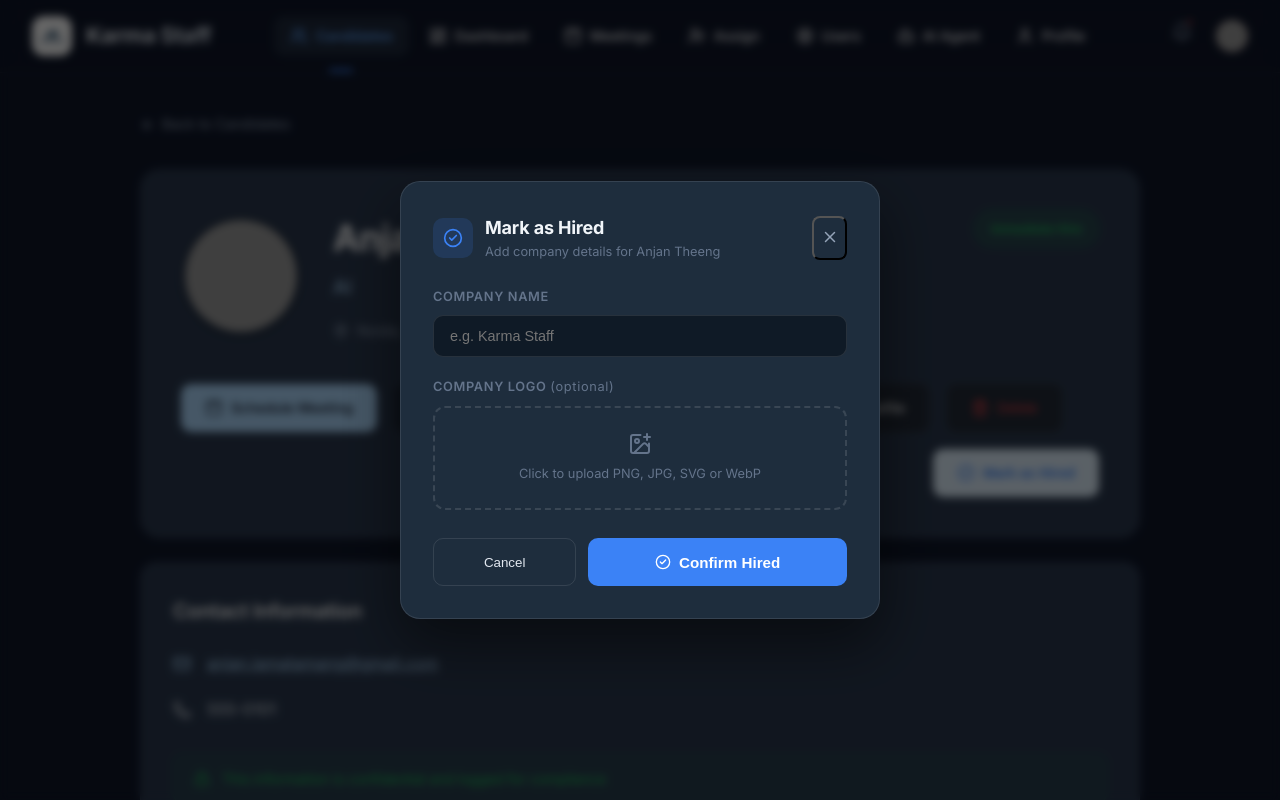
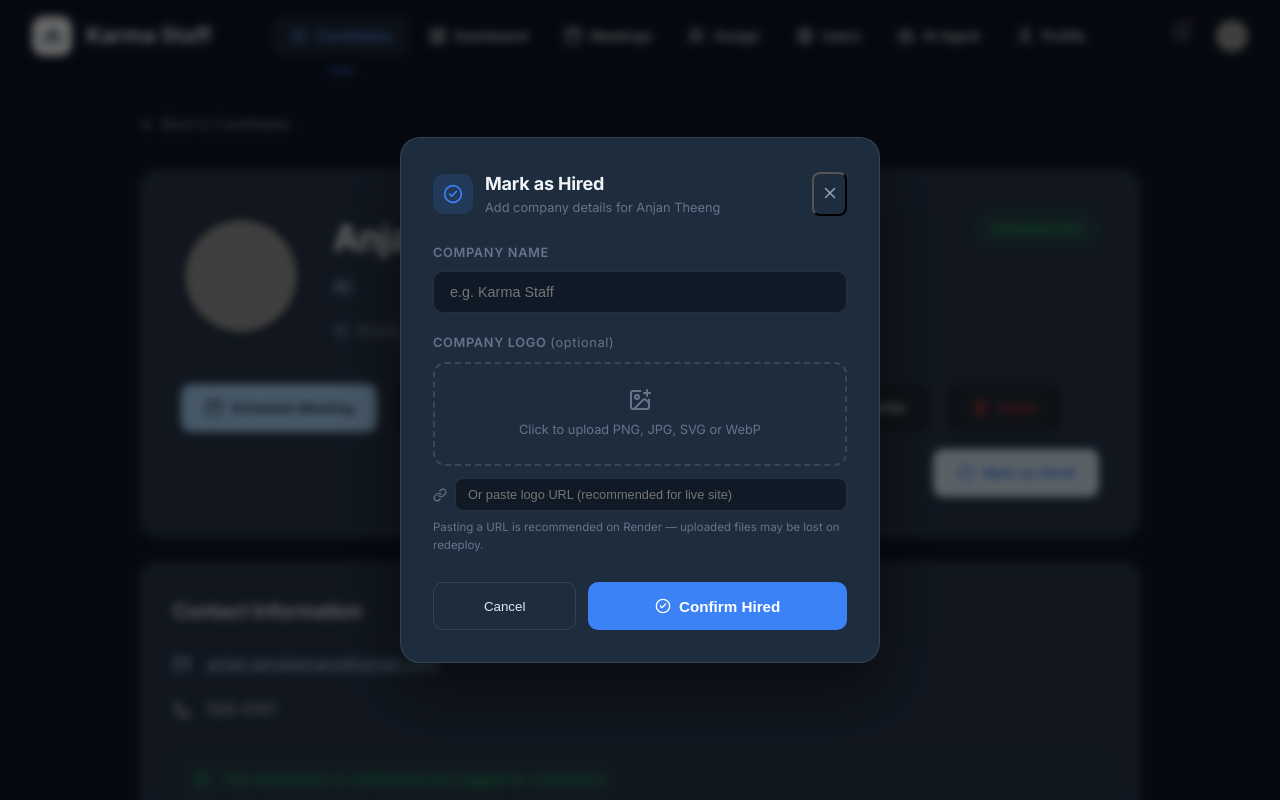
Before and after one commit to Karma-Staff/Candidate-profile, a Flask app: page /candidate/1 in a window 1280 px wide, after a click on "Mark as Hired". Run offline with Flask 3, Linux system fonts and the light colour scheme; a user stored in the database is signed in; data comes from the database, SQL or seed files in the repository; data that the repository does not hold is empty; some libraries are stand-ins or nearby versions; grey boxes are pictures that could not be loaded.

Commit message:
fix: company logo on live site - allow https img-src CSP, add logo URL input, fallback URL in backend

```diff
--- a/backend/app.py
+++ b/backend/app.py
@@ -69,7 +69,7 @@ csp = {
         '\'self\'',
         'https://fonts.gstatic.com'
     ],
-    'img-src': ['\'self\'', 'data:', '/static/uploads/']
+    'img-src': ['\'self\'', 'data:', 'https:', '/static/uploads/']
 }
 
 # Security Configuration for Talisman
@@ -1676,6 +1676,11 @@ def update_candidate(id):
             os.makedirs(upload_dir, exist_ok=True)
             logo_file.save(os.path.join(upload_dir, filename))
             company_logo_url = f"/static/uploads/avatars/{filename}"
+    # Fallback: use the pasted URL if no file was uploaded
+    if not company_logo_url or company_logo_url == candidate.get('company_logo_url'):
+        url_input = request.form.get('company_logo_url_input', '').strip()
+        if url_input:
+            company_logo_url = url_input
 
     try:
         conn.execute('''
@@ -1742,6 +1747,11 @@ def hire_candidate(id):
             os.makedirs(upload_dir, exist_ok=True)
             logo_file.save(os.path.join(upload_dir, filename))
             company_logo_url = f"/static/uploads/avatars/{filename}"
+    # Fallback: use the pasted URL if no file was uploaded
+    if not company_logo_url:
+        url_input = request.form.get('company_logo_url_input', '').strip()
+        if url_input:
+            company_logo_url = url_input
 
     try:
         conn = get_db_connection()
--- a/frontend/templates/candidate_profile.html
+++ b/frontend/templates/candidate_profile.html
@@ -711,7 +711,7 @@
                     style="width:100%; background:#0f1a26; border:1px solid rgba(255,255,255,0.1); color:#e2e8f0; padding:0.75rem 1rem; border-radius:10px; font-size:0.9rem; box-sizing:border-box; outline:none;">
             </div>
 
-            <!-- Company Logo Upload -->
+            <!-- Company Logo Upload or URL -->
             <div style="margin-bottom:1.75rem;">
                 <label
                     style="display:block; font-size:0.8rem; font-weight:600; color:var(--text-lighter); text-transform:uppercase; letter-spacing:0.05em; margin-bottom:0.5rem;">
@@ -732,6 +732,16 @@
                     <input type="file" id="companyLogoInput" name="company_logo" style="display:none;" accept="image/*"
                         onchange="previewLogo(this)">
                 </div>
+                <!-- OR paste a URL (recommended for production) -->
+                <div style="margin-top:0.75rem; display:flex; align-items:center; gap:0.5rem;">
+                    <i data-lucide="link" style="width:14px; color:#64748b; flex-shrink:0;"></i>
+                    <input type="url" name="company_logo_url_input"
+                        placeholder="Or paste logo URL (recommended for live site)"
+                        value="{{ candidate.company_logo_url if candidate.company_logo_url and not candidate.company_logo_url.startswith('/static') else '' }}"
+                        style="flex:1; background:#0f1a26; border:1px solid rgba(255,255,255,0.1); color:#e2e8f0; padding:0.5rem 0.75rem; border-radius:8px; font-size:0.8rem; outline:none;">
+                </div>
+                <p style="color:#64748b; font-size:0.72rem; margin-top:0.4rem;">Pasting a URL is recommended on Render —
+                    uploaded files may be lost on redeploy.</p>
             </div>
 
             <div style="display:flex; gap:0.75rem;">
```
Also changed, not shown: frontend/templates/edit_candidate.html (+10 -1 lines).
